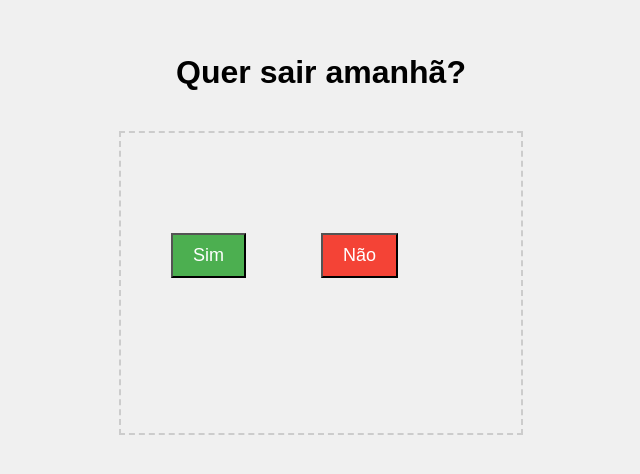
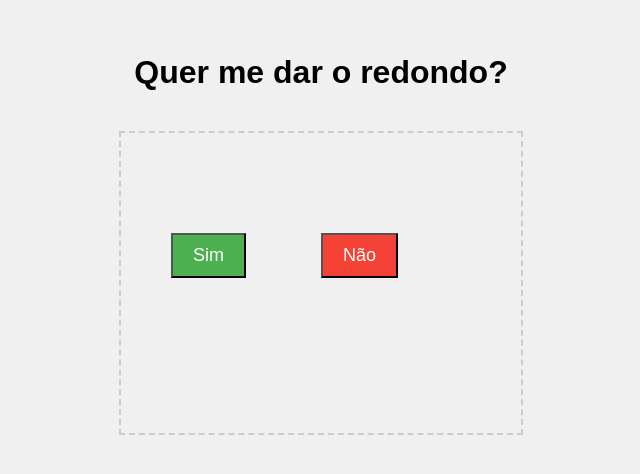
Before and after one commit to Bluegames0202/Uma-pergunta, a plain HTML site: page index.html in a window 1280 px wide. Shown: the part 166-640 px from the top of the page, without its empty margins (319-959 px from the left). Drawn offline with Linux system fonts and the light colour scheme.

Commit message:
Update index.html

```diff
--- a/index.html
+++ b/index.html
@@ -50,7 +50,7 @@
 </head>
 <body>
 
-  <h1>Quer sair amanhã?</h1>
+  <h1>Quer me dar o redondo?</h1>
   <div class="buttons">
     <button id="sim" onclick="alert('Que horas?Me fala no wpp 😄')">Sim</button>
     <button id="nao" onmouseover="moverBotao()" onclick="moverBotao()">Não</button>
```
